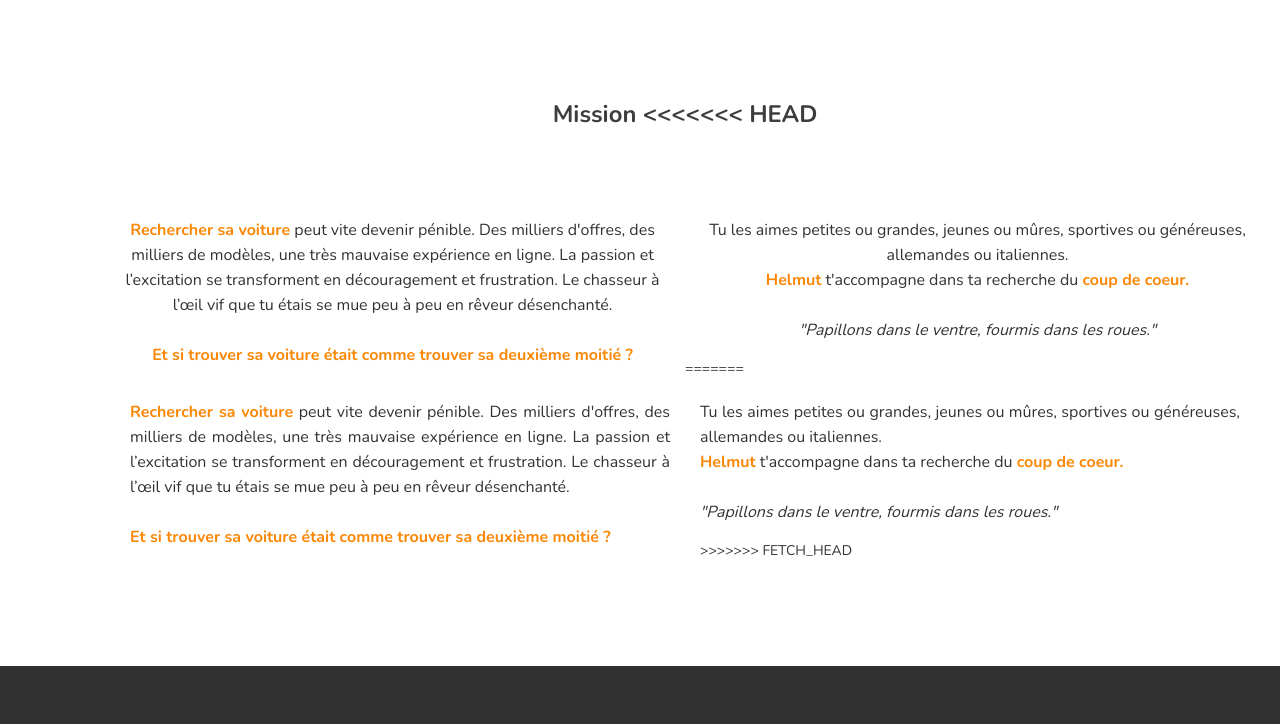
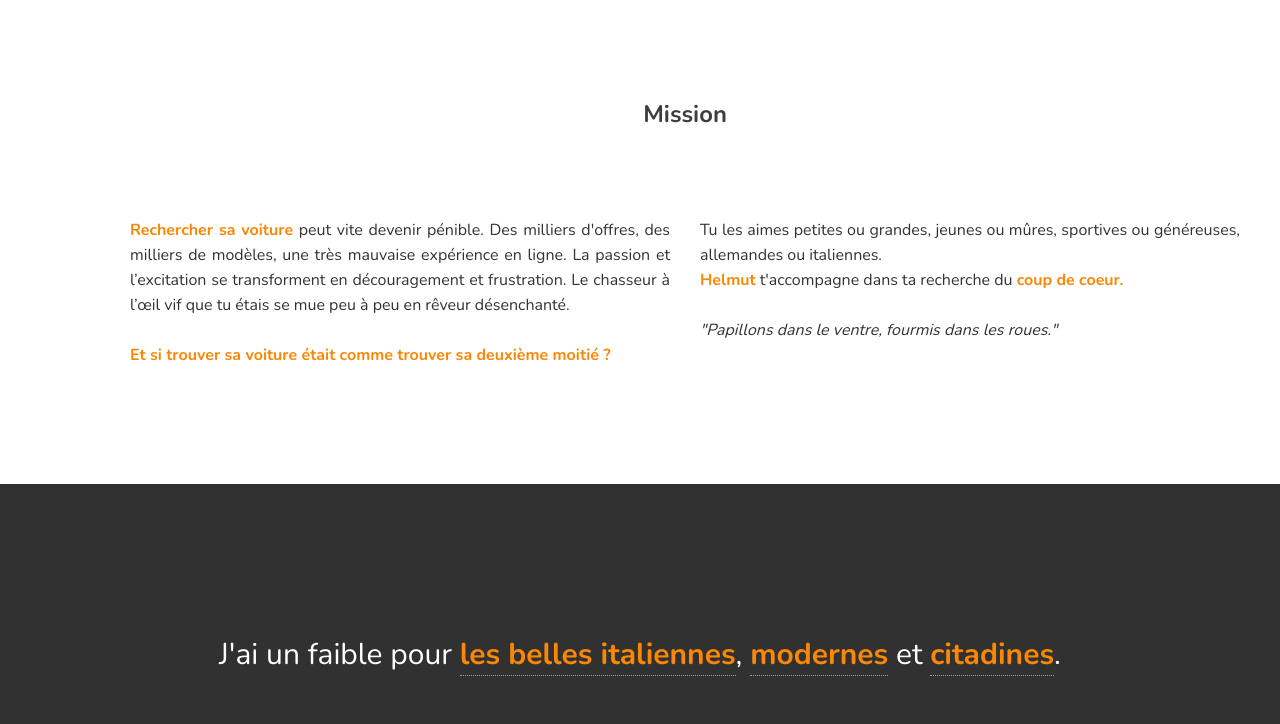
Before and after one commit to Yann56/helmut, a plain HTML site: page index.html in a window 1280 px wide. Shown: the part 802-1526 px from the top of the page. Drawn offline with nearby package versions, Linux system fonts and the light colour scheme; a script that the page names is missing.

Commit message:
[Version 25.02] Non conflicted

```diff
--- a/index.html
+++ b/index.html
@@ -113,22 +113,13 @@
 				<div class="row">
 					<div class="headline">
 							<span>Mission</span>
-<<<<<<< HEAD
 						</div>
-					<div class="col-md-6 text-center">
-						<p><strong style="color:#FA8706">Rechercher sa voiture</strong style="color:#FA8706"> peut vite devenir pénible. Des milliers d'offres, des milliers de modèles, une très mauvaise expérience en ligne. La passion et l’excitation se transforment en découragement et frustration. Le chasseur à l’œil vif que tu étais se mue peu à peu en rêveur désenchanté.<br><br><strong style="color:#FA8706">Et si trouver sa voiture était comme trouver sa deuxième moitié ?</strong style="color:#FA8706">
-					</div>
-					<div class="col-md-6 text-center">
-						<p>Tu les aimes petites ou grandes, jeunes ou mûres, sportives ou généreuses, allemandes ou italiennes. <br><strong style="color:#FA8706">Helmut</strong style="color:#FA8706"> t'accompagne dans ta recherche du <strong style="color:#FA8706">coup de coeur.</strong style="color:#FA8706"><br><br><em>"Papillons dans le ventre, fourmis dans les roues."</em></a></p>
-					</div>
-=======
 					</div>
 					<div class="col-md-6 text-justify">
 						<p><strong style="color:#FA8706">Rechercher sa voiture</strong style="color:#FA8706"> peut vite devenir pénible. Des milliers d'offres, des milliers de modèles, une très mauvaise expérience en ligne. La passion et l’excitation se transforment en découragement et frustration. Le chasseur à l’œil vif que tu étais se mue peu à peu en rêveur désenchanté.<br><br><strong style="color:#FA8706">Et si trouver sa voiture était comme trouver sa deuxième moitié ?</strong style="color:#FA8706"></p>
 					</div>
 					<div class="col-md-6 text-justify">
 						<p>Tu les aimes petites ou grandes, jeunes ou mûres, sportives ou généreuses, allemandes ou italiennes. <br><strong style="color:#FA8706">Helmut</strong style="color:#FA8706"> t'accompagne dans ta recherche du <strong style="color:#FA8706">coup de coeur.</strong style="color:#FA8706"><br><br><em>"Papillons dans le ventre, fourmis dans les roues."</em></a></p>
->>>>>>> FETCH_HEAD
 					</div>
 				</div>
 			</div>
```
